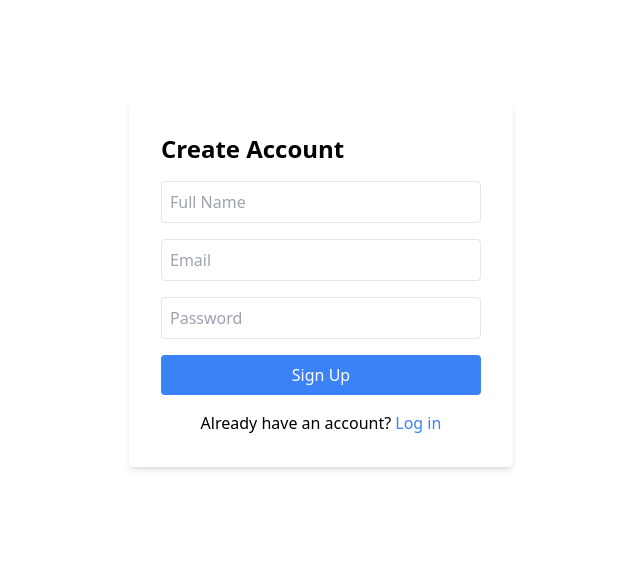
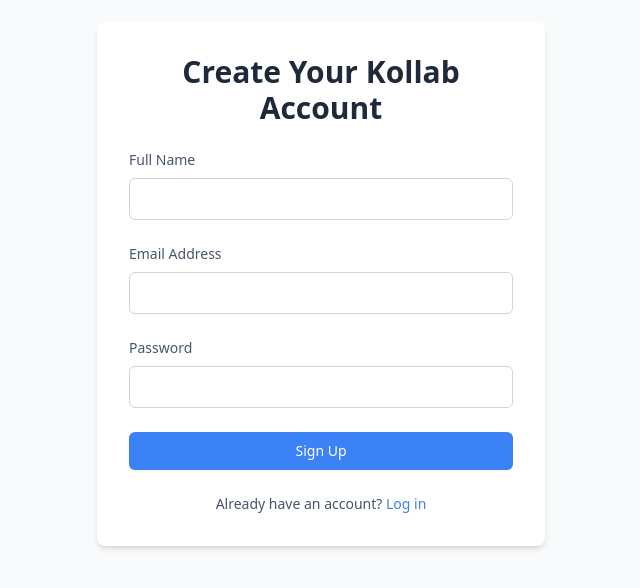
Before and after one commit to Ilyas-exe/kollab, a React (Vite) app in the folder client/: page /register in a window 1280 px wide. Shown: the part 116-704 px from the top of the page, without its empty margins (319-959 px from the left). Built offline with nearby package versions, Linux system fonts and the light colour scheme.

Commit message:
Improve login and registration UI/UX and error handling
Enhanced the LoginPage and RegisterPage components with improved form styling, error display, and loading states. Added user feedback for authentication errors and disabled submit buttons during async operations for better user experience.

```diff
--- a/client/src/pages/LoginPage.jsx
+++ b/client/src/pages/LoginPage.jsx
@@ -1,4 +1,4 @@
-// client/src/pages/LoginPage.jsx
+// src/pages/LoginPage.jsx
 
 import { useState } from 'react';
 import { useAuth } from '../context/AuthContext';
@@ -8,37 +8,86 @@
   const [email, setEmail] = useState('');
   const [password, setPassword] = useState('');
   const { login } = useAuth();
-
-  // MODIFICATION : On utilise useLocation pour récupérer l'état de la navigation
   const location = useLocation();
   const successMessage = location.state?.message;
 
+  // Nouveaux états
+  const [error, setError] = useState('');
+  const [loading, setLoading] = useState(false);
+
   const handleSubmit = async (e) => {
     e.preventDefault();
+    setError('');
+    setLoading(true);
+
     try {
       await login(email, password);
-    } catch (error) {
-      console.error('Failed to log in:', error);
+    } catch (err) {
+      setError(err.response?.data?.message || 'Login failed. Please check your credentials.');
+    } finally {
+      setLoading(false);
     }
   };
 
   return (
-    <div className="flex items-center justify-center min-h-screen">
-      <form onSubmit={handleSubmit} className="p-8 bg-white rounded shadow-md w-96">
-        <h2 className="text-2xl font-bold mb-4">Login to Kollab</h2>
+    <div className="flex items-center justify-center min-h-screen bg-background">
+      <div className="w-full max-w-md p-8 space-y-6 bg-surface rounded-lg shadow-md">
+        <h2 className="text-3xl font-bold text-center text-text-primary">
+          Login to Kollab
+        </h2>
 
-        {/* MODIFICATION : On affiche le message s'il existe */}
         {successMessage && (
-          <p className="mb-4 text-center text-green-600 bg-green-100 p-2 rounded">
+          <div className="p-3 text-sm text-green-800 bg-green-100 rounded-lg">
             {successMessage}
-          </p>
+          </div>
         )}
 
-        <input type="email" value={email} onChange={(e) => setEmail(e.target.value)} placeholder="Email" required className="mb-4 w-full p-2 border rounded" />
-        <input type="password" value={password} onChange={(e) => setPassword(e.target.value)} placeholder="Password" required className="mb-4 w-full p-2 border rounded" />
-        <button type="submit" className="w-full bg-blue-500 text-white p-2 rounded">Log In</button>
-        <p className="mt-4 text-center">No account? <Link to="/register" className="text-blue-500">Sign up</Link></p>
-      </form>
+        <form onSubmit={handleSubmit} className="space-y-6">
+          {error && (
+            <div className="p-3 text-sm text-red-800 bg-red-100 rounded-lg">
+              {error}
+            </div>
+          )}
+
+          <div>
+            <label htmlFor="email" className="text-sm font-medium text-text-secondary block mb-2">Email Address</label>
+            <input
+              id="email"
+              type="email"
+              value={email}
+              onChange={(e) => setEmail(e.target.value)}
+              required
+              className="w-full px-3 py-2 border border-gray-300 rounded-md focus:outline-none focus:ring-primary focus:border-primary"
+            />
+          </div>
+
+          <div>
+            <label htmlFor="password" className="text-sm font-medium text-text-secondary block mb-2">Password</label>
+            <input
+              id="password"
+              type="password"
+              value={password}
+              onChange={(e) => setPassword(e.target.value)}
+              required
+              className="w-full px-3 py-2 border border-gray-300 rounded-md focus:outline-none focus:ring-primary focus:border-primary"
+            />
+          </div>
+
+          <div>
+            <button
+              type="submit"
+              disabled={loading}
+              className="w-full flex justify-center py-2 px-4 border border-transparent rounded-md shadow-sm text-sm font-medium text-white bg-primary hover:bg-opacity-90 focus:outline-none focus:ring-2 focus:ring-offset-2 focus:ring-primary disabled:opacity-50"
+            >
+              {loading ? 'Logging In...' : 'Log In'}
+            </button>
+          </div>
+        </form>
+
+        <p className="text-sm text-center text-text-secondary">
+          No account? <Link to="/register" className="font-medium text-primary hover:underline">Sign up</Link>
+        </p>
+      </div>
     </div>
   );
 };
--- a/client/src/pages/RegisterPage.jsx
+++ b/client/src/pages/RegisterPage.jsx
@@ -1,3 +1,5 @@
+// src/pages/RegisterPage.jsx
+
 import { useState } from 'react';
 import { useAuth } from '../context/AuthContext';
 import { Link } from 'react-router-dom';
@@ -8,26 +10,93 @@
   const [password, setPassword] = useState('');
   const { register } = useAuth();
 
+  // Nouveaux états pour gérer les erreurs et le chargement
+  const [error, setError] = useState('');
+  const [loading, setLoading] = useState(false);
+
   const handleSubmit = async (e) => {
     e.preventDefault();
+    setError(''); // Réinitialise l'erreur à chaque soumission
+    setLoading(true); // Active l'état de chargement
+
     try {
       await register(name, email, password);
-    } catch (error) {
-      console.error('Failed to register:', error);
+      // La redirection est gérée dans AuthContext
+    } catch (err) {
+      // Affiche un message d'erreur si l'API renvoie une erreur
+      setError(err.response?.data?.message || 'Registration failed. Please try again.');
+    } finally {
+      setLoading(false); // Désactive l'état de chargement
     }
   };
 
   return (
-    <div className="flex items-center justify-center min-h-screen">
-      <form onSubmit={handleSubmit} className="p-8 bg-white rounded shadow-md w-96">
-        <h2 className="text-2xl font-bold mb-4">Create Account</h2>
-        <input type="text" value={name} onChange={(e) => setName(e.target.value)} placeholder="Full Name" required className="mb-4 w-full p-2 border rounded" />
-        <input type="email" value={email} onChange={(e) => setEmail(e.target.value)} placeholder="Email" required className="mb-4 w-full p-2 border rounded" />
-        <input type="password" value={password} onChange={(e) => setPassword(e.target.value)} placeholder="Password" required className="mb-4 w-full p-2 border rounded" />
-        <button type="submit" className="w-full bg-blue-500 text-white p-2 rounded">Sign Up</button>
-        <p className="mt-4 text-center">Already have an account? <Link to="/login" className="text-blue-500">Log in</Link></p>
-      </form>
+    <div className="flex items-center justify-center min-h-screen bg-background">
+      <div className="w-full max-w-md p-8 space-y-6 bg-surface rounded-lg shadow-md">
+        <h2 className="text-3xl font-bold text-center text-text-primary">
+          Create Your Kollab Account
+        </h2>
+
+        <form onSubmit={handleSubmit} className="space-y-6">
+          {error && (
+            <div className="p-3 text-sm text-red-800 bg-red-100 rounded-lg">
+              {error}
+            </div>
+          )}
+
+          <div>
+            <label htmlFor="name" className="text-sm font-medium text-text-secondary block mb-2">Full Name</label>
+            <input
+              id="name"
+              type="text"
+              value={name}
+              onChange={(e) => setName(e.target.value)}
+              required
+              className="w-full px-3 py-2 border border-gray-300 rounded-md focus:outline-none focus:ring-primary focus:border-primary"
+            />
+          </div>
+
+          <div>
+            <label htmlFor="email" className="text-sm font-medium text-text-secondary block mb-2">Email Address</label>
+            <input
+              id="email"
+              type="email"
+              value={email}
+              onChange={(e) => setEmail(e.target.value)}
+              required
+              className="w-full px-3 py-2 border border-gray-300 rounded-md focus:outline-none focus:ring-primary focus:border-primary"
+            />
+          </div>
+
+          <div>
+            <label htmlFor="password" className="text-sm font-medium text-text-secondary block mb-2">Password</label>
+            <input
+              id="password"
+              type="password"
+              value={password}
+              onChange={(e) => setPassword(e.target.value)}
+              required
+              className="w-full px-3 py-2 border border-gray-300 rounded-md focus:outline-none focus:ring-primary focus:border-primary"
+            />
+          </div>
+
+          <div>
+            <button
+              type="submit"
+              disabled={loading} // Le bouton est désactivé pendant le chargement
+              className="w-full flex justify-center py-2 px-4 border border-transparent rounded-md shadow-sm text-sm font-medium text-white bg-primary hover:bg-opacity-90 focus:outline-none focus:ring-2 focus:ring-offset-2 focus:ring-primary disabled:opacity-50"
+            >
+              {loading ? 'Creating Account...' : 'Sign Up'}
+            </button>
+          </div>
+        </form>
+
+        <p className="text-sm text-center text-text-secondary">
+          Already have an account? <Link to="/login" className="font-medium text-primary hover:underline">Log in</Link>
+        </p>
+      </div>
     </div>
   );
 };
+
 export default RegisterPage;
```
